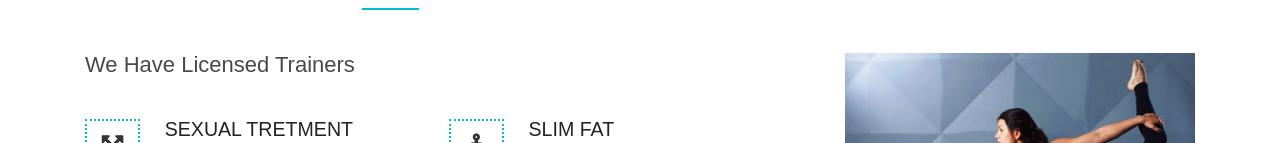
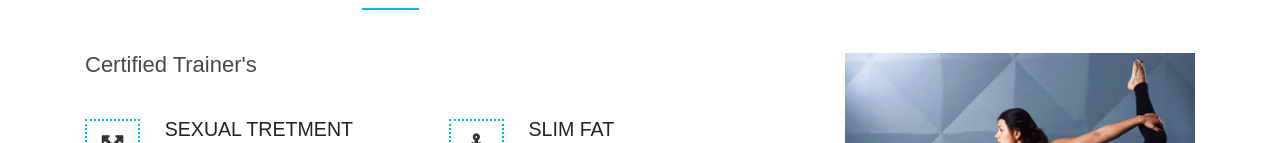
Before and after one commit to muhammedjavadksd/Weightloss, a plain HTML site: page index.html in a window 1280 px wide. Shown: the part 762-905 px from the top of the page. Drawn offline with nearby package versions, Linux system fonts and the light colour scheme; a web font is replaced by a local one.

Commit message:
Update index.html

```diff
--- a/index.html
+++ b/index.html
@@ -172,7 +172,7 @@ Smartphone Compatible web template, free webdesigns for Nokia, Samsung, LG, Sony
 		<h3 class="heading">What we can <span>Do</span></h3>
 		<div class="col-md-8 about-left">
 			<div class="about-left-grids">
-					<h3>We have licensed trainers</h3>
+					<h3>Certified trainer's </h3>
 				<div class="about-left-top">
 					<div class="col-md-2 gridicon">
 						<i class="fa fa-arrows-alt" aria-hidden="true"></i>
```
